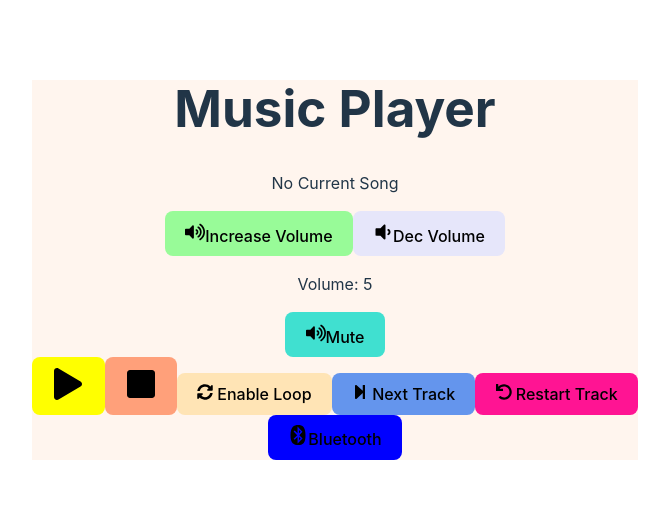
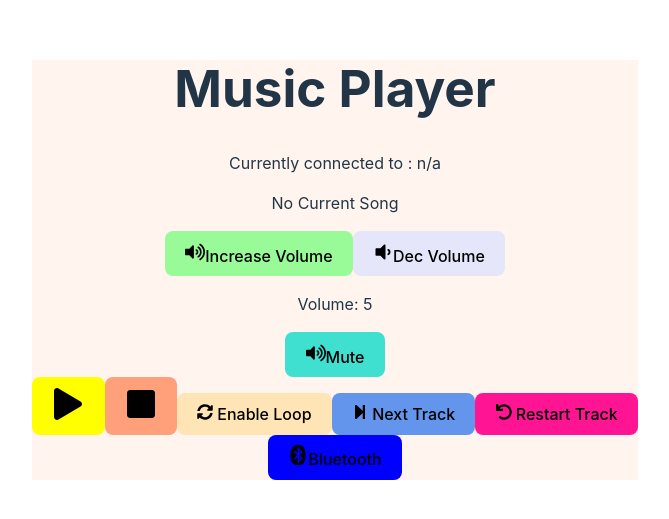
Before and after one commit to purnema/COMP6062FinalProject, a React (Vite) app in the folder UI/: page / in a window 1280 px wide. Shown: the part 147-666 px from the top of the page, without its empty margins (305-974 px from the left). Built offline with nearby package versions, Linux system fonts and the light colour scheme; no server answers.

Commit message:
showing connected bluetooth device

```diff
--- a/UI/src/screens/AudioPlayback.jsx
+++ b/UI/src/screens/AudioPlayback.jsx
@@ -32,7 +32,27 @@ const AudioPlayback = () => {
   const [currentSong, setCurrentSong] = useState(null);
   const [isPlaying, setIsPlaying] = useState(false);
   const [isLooping, setIsLooping] = useState(false);
+  const [currentdev, setCurrentDev] = useState({
+    id: 0,
+    name: "n/a",
+    type: "n/a",
+  });
   const audioRef = React.useRef(new Audio());
+  useEffect(() => {
+    axios
+      .get("/api/bluetooth")
+      .then((response) => {
+        console.log(response.data);
+        setCurrentDev(
+          response.data.devices.find(
+            (device) => device.id === response.data.connectedDevice
+          )
+        );
+      })
+      .catch((error) => {
+        console.error("Error fetching bluetooth", error);
+      });
+  }, []);
 
   useEffect(() => {
     axios
@@ -103,6 +123,7 @@ const AudioPlayback = () => {
   return (
     <>
       <div>
+        <p>Currently connected to : {currentdev.name}</p>
         {currentSong ? (
           <>
             <p>Title: {currentSong.title}</p>
```
Also changed, not shown: 1 other file (tests, documents, lock files or other folders).
